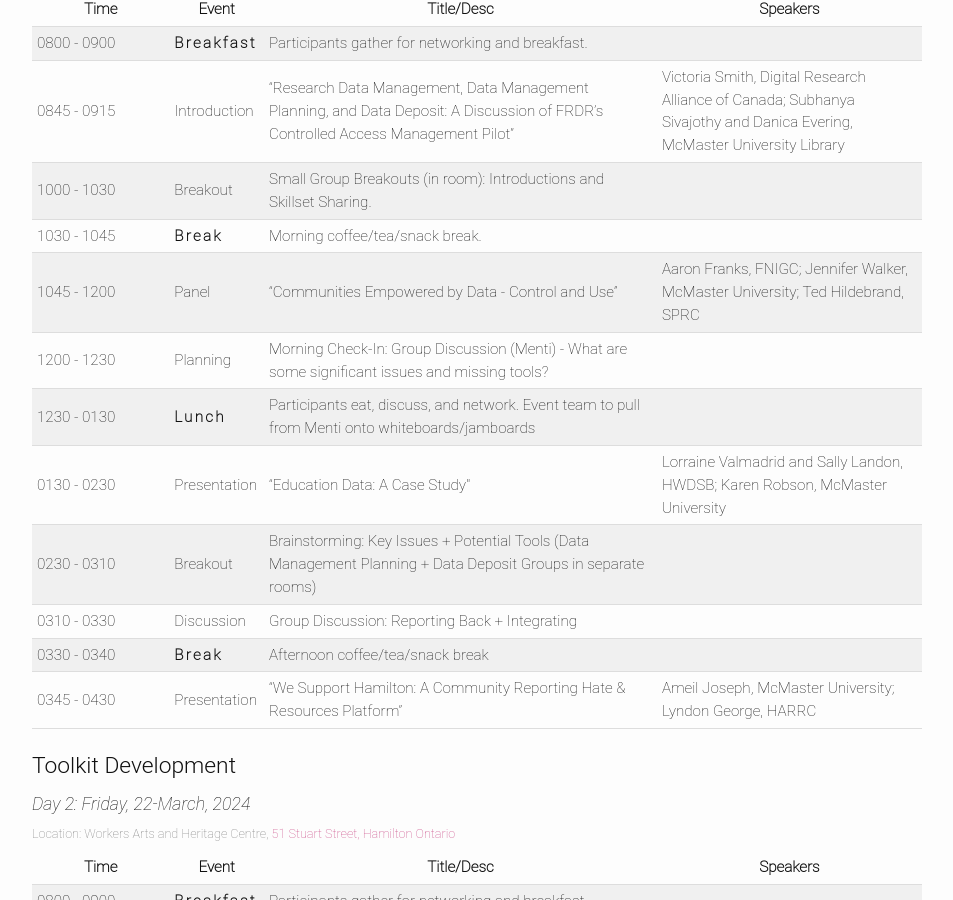
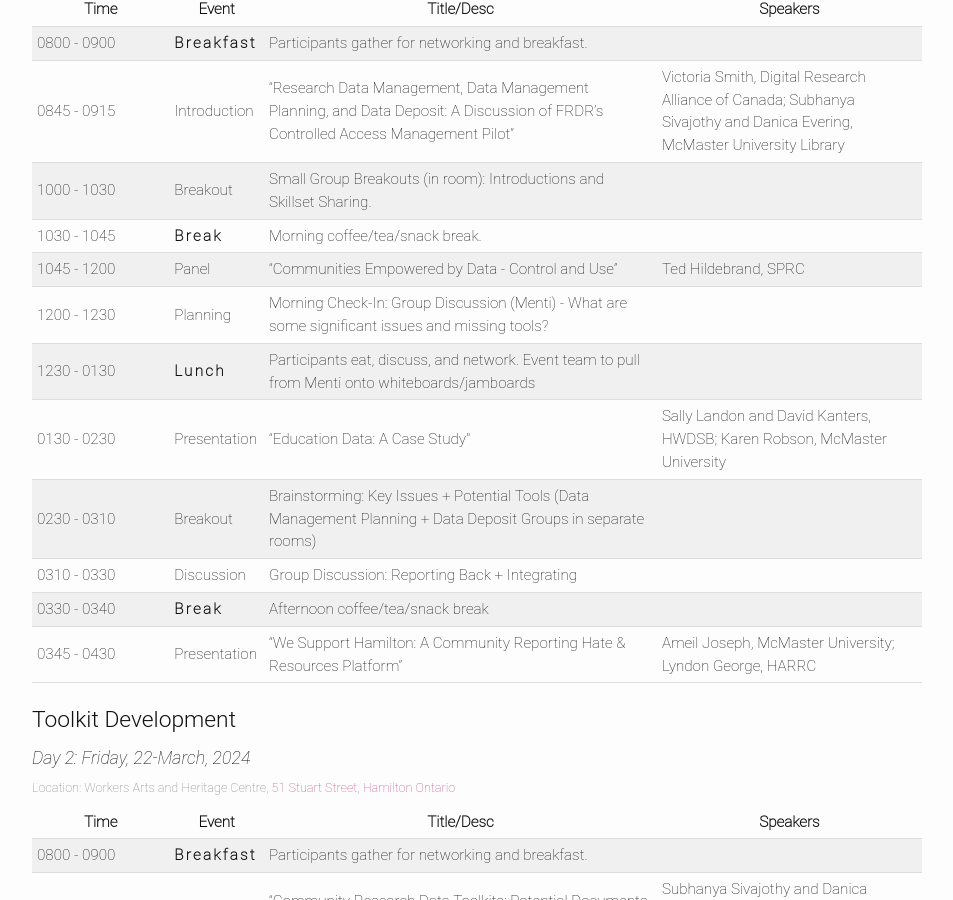
Before and after one commit to Community-Data-Toolkits-Workshop/CDTW, a Jekyll site: the page built from agenda.md, in a window 1280 px wide and 900 px high, scrolled down 448 px. Shown: the whole window, without its empty margins (163-1116 px from the left). Built offline with Jekyll 4.4.1, drawn with Linux system fonts in a browser that asks for light colours.

Commit message:
Update speakers with current info.md

```diff
--- a/agenda.md
+++ b/agenda.md
@@ -59,7 +59,7 @@ permalink: /agenda/
 	<td>1045 - 1200</td>
     	<td>Panel</td>
     	<td>“Communities Empowered by Data - Control and Use” </td>
-		<td>Aaron Franks, FNIGC; Jennifer Walker, McMaster University; Ted Hildebrand, SPRC</td>
+		<td>Ted Hildebrand, SPRC</td>
     </tr>
     <tr>
 	<td>1200 - 1230</td>
@@ -77,7 +77,7 @@ permalink: /agenda/
         <td>0130 - 0230</td>
         <td>Presentation</td>
 	<td>“Education Data: A Case Study"</td>
-	<td>Lorraine Valmadrid and Sally Landon, HWDSB; Karen Robson, McMaster University</td>
+	<td>Sally Landon and David Kanters, HWDSB; Karen Robson, McMaster University</td>
     </tr>
 		    <tr>
         <td>0230 - 0310</td>
```
